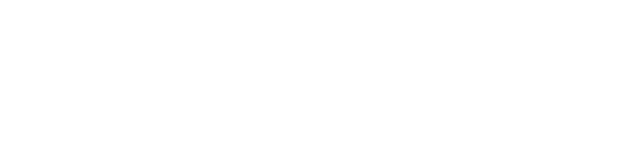
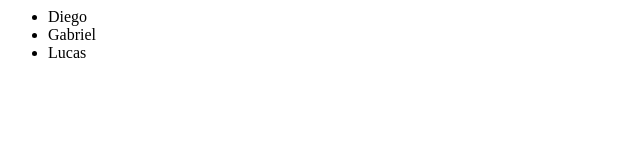
Before and after one commit to FaveroNath/rocketseat, a plain HTML site: page JS/MODULO2/ex03.html in a window 1280 px wide. Shown: the whole page, without its empty margins (0-640 px from the left). Drawn offline with Linux system fonts and the light colour scheme.

Commit message:
Exercício 3

```diff
--- a/JS/MODULO2/ex03.html
+++ b/JS/MODULO2/ex03.html
@@ -1,2 +1,17 @@
-<script>
-</script>
+<html>
+<head>
+	<meta charset="utf-8">
+	<title> Exercício 3</title>
+</head>
+<body>
+	<ul id = "lista"></ul>
+	<script>
+		let nomes = ["Diego","Gabriel","Lucas"];
+		for(var i = 0; i < 3; i++){
+			const item = document.createElement('li');
+			item.innerHTML = nomes[i];
+			lista.appendChild(item);
+		}
+	</script>
+</body>
+</html>
```
